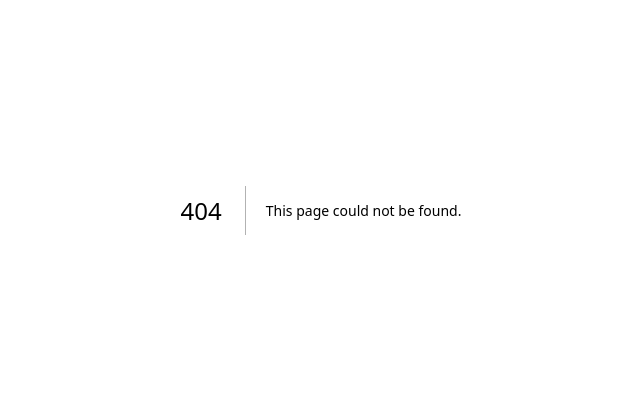
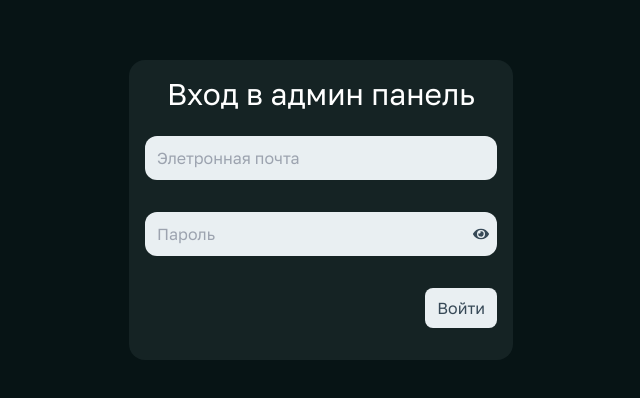
Before and after one commit to malcewdeveloper/portfolio, a Next.js app: page /login in a window 1280 px wide. Before the commit this address had no page. Shown: the part 190-588 px from the top of the page, without its empty margins (319-959 px from the left). Built offline with nearby package versions, Linux system fonts and the light colour scheme.

Commit message:
feat: adds a login page

```diff
--- /dev/null
+++ b/src/app/login/page.tsx
@@ -0,0 +1,14 @@
+import { LoginForm } from "@/components"
+import { Metadata } from "next"
+
+export const metadata: Metadata = {
+    title: 'Вход в админ панель'
+}
+
+export default function LoginPage() {
+    return (
+        <section className="w-full h-screen flex items-center">
+            <LoginForm />
+        </section>
+    )
+}
```
